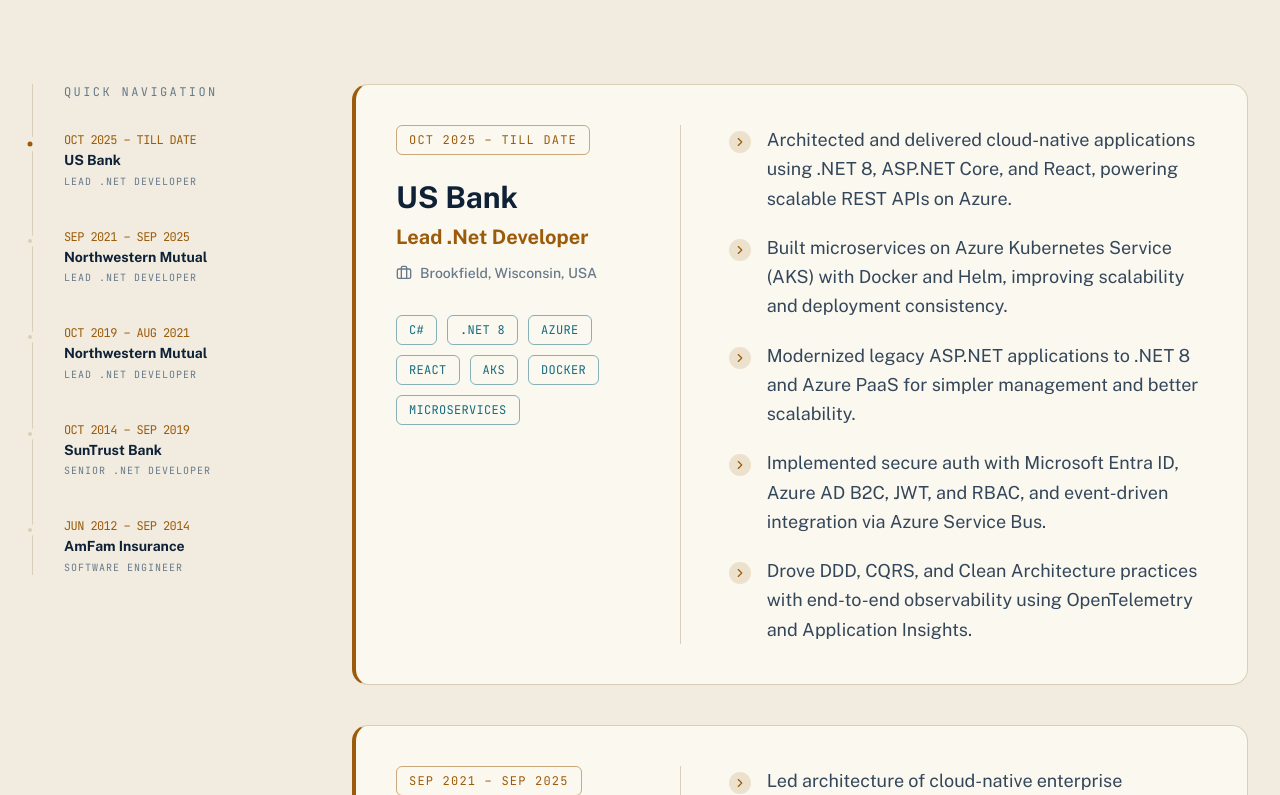
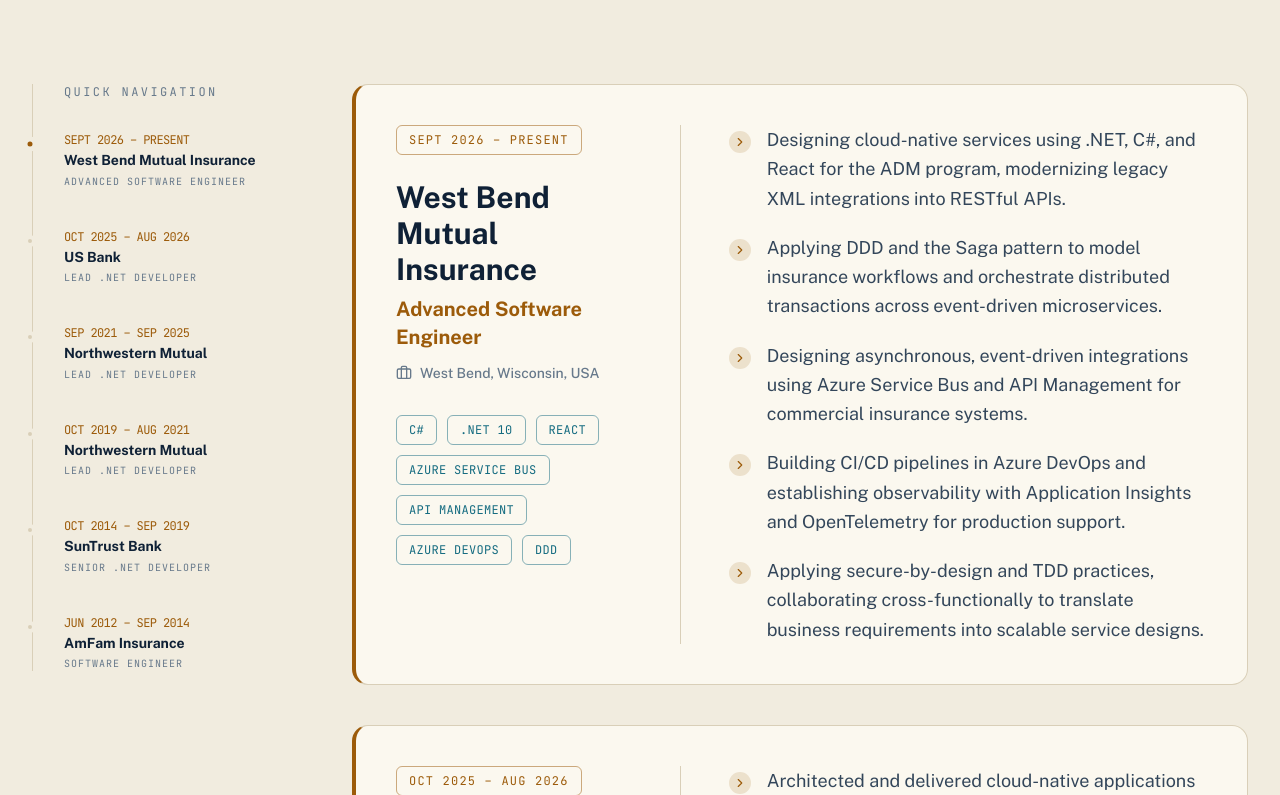
Before and after one commit to kesavanpotti-dharshan/personal-portfolio-platform-frontend-react, a React (Vite) app: page / in a window 1280 px wide. Shown: the part 1305-2100 px from the top of the page. Built offline with nearby package versions, Linux system fonts and the light colour scheme; no server answers.

Commit message:
Refactor code structure for improved readability and maintainability

```diff
--- a/data.ts
+++ b/data.ts
@@ -120,11 +120,34 @@
 
 export const EXPERIENCES: Experience[] = [
   {
+    id: "west-bend",
+    company: "West Bend Mutual Insurance",
+    location: "West Bend, Wisconsin, USA",
+    role: "Advanced Software Engineer",
+    period: "Sept 2026 – Present",
+    responsibilities: [
+      "Designing cloud-native services using .NET, C#, and React for the ADM program, modernizing legacy XML integrations into RESTful APIs.",
+      "Applying DDD and the Saga pattern to model insurance workflows and orchestrate distributed transactions across event-driven microservices.",
+      "Designing asynchronous, event-driven integrations using Azure Service Bus and API Management for commercial insurance systems.",
+      "Building CI/CD pipelines in Azure DevOps and establishing observability with Application Insights and OpenTelemetry for production support.",
+      "Applying secure-by-design and TDD practices, collaborating cross-functionally to translate business requirements into scalable service designs.",
+    ],
+    technologies: [
+      "C#",
+      ".Net 10",
+      "React",
+      "Azure Service Bus",
+      "API Management",
+      "Azure DevOps",
+      "DDD",
+    ],
+  },
+  {
     id: "usb",
     company: "US Bank",
     location: "Brookfield, Wisconsin, USA",
     role: "Lead .Net Developer",
-    period: "Oct 2025 – Till Date",
+    period: "Oct 2025 – Aug 2026",
     responsibilities: [
       "Architected and delivered cloud-native applications using .NET 8, ASP.NET Core, and React, powering scalable REST APIs on Azure.",
       "Built microservices on Azure Kubernetes Service (AKS) with Docker and Helm, improving scalability and deployment consistency.",
```
Also changed, not shown: 2 other files (tests, documents, lock files or other folders).
